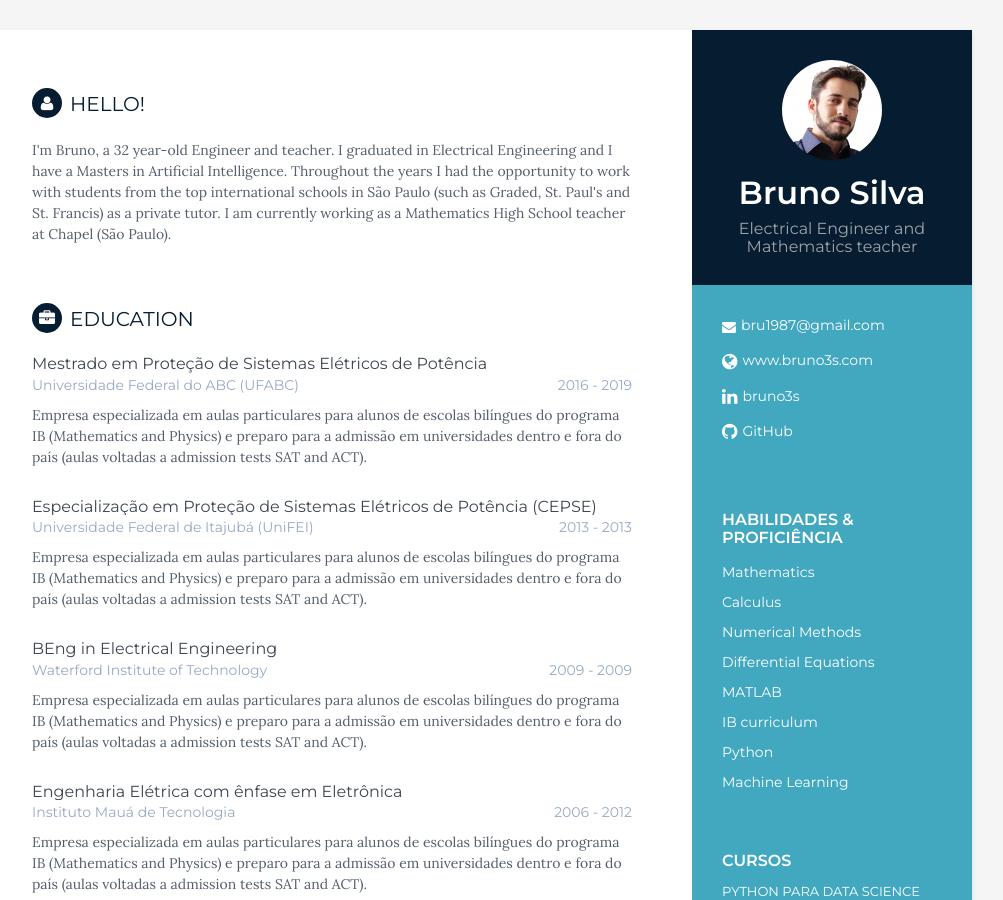
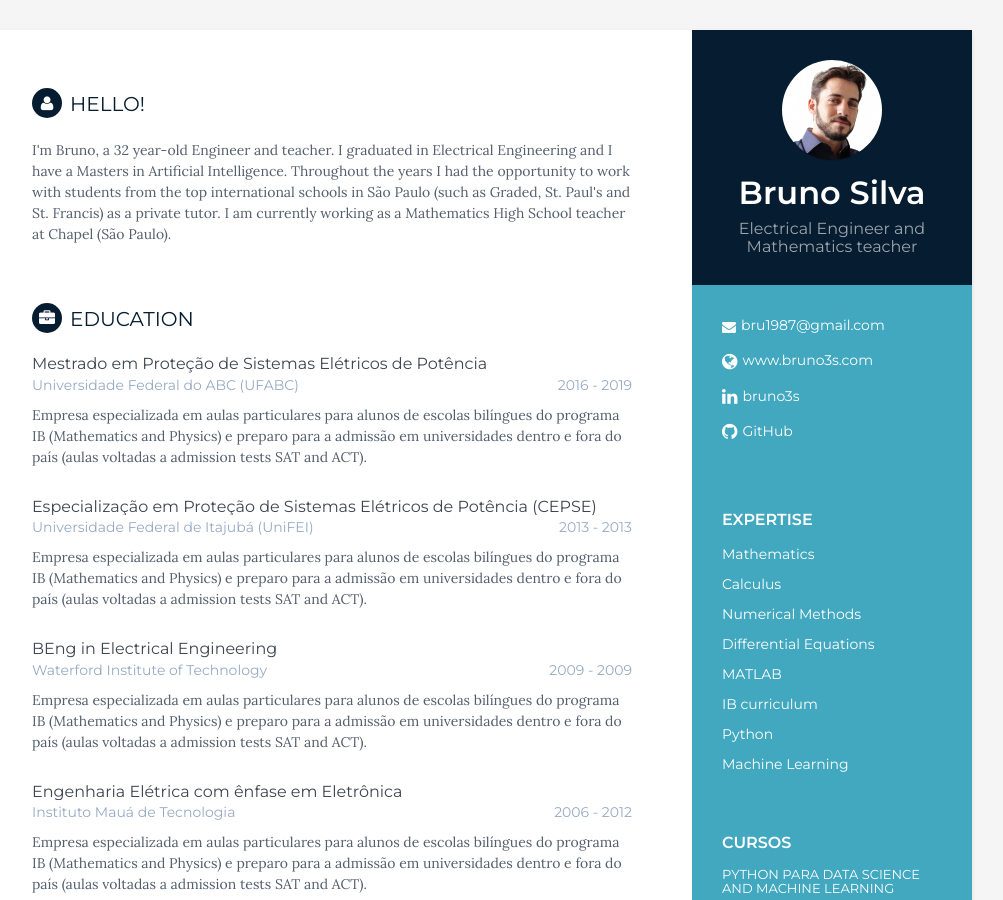
Before and after one commit to bru1987/bru1987.github.io, a Jekyll site: the page built from cv.html, in a window 1280 px wide and 900 px high. Shown: the whole window, without its empty margins (168-1171 px from the left). Built offline with Jekyll 4.4.1, drawn with Linux system fonts in a browser that asks for light colours.

Commit message:
Update skills.html

```diff
--- a/_includes/skills.html
+++ b/_includes/skills.html
@@ -1,7 +1,7 @@
 {% if site.data.skills %}
 <div class="skill-container container-block">
 
-  <h2 class="container-block-title">Habilidades &amp; Proficiência</h2>
+  <h2 class="container-block-title">Expertise</h2>
 
     <ul class="list-unstyled interests-list">
       {%for skill in site.data.skills %}
```
